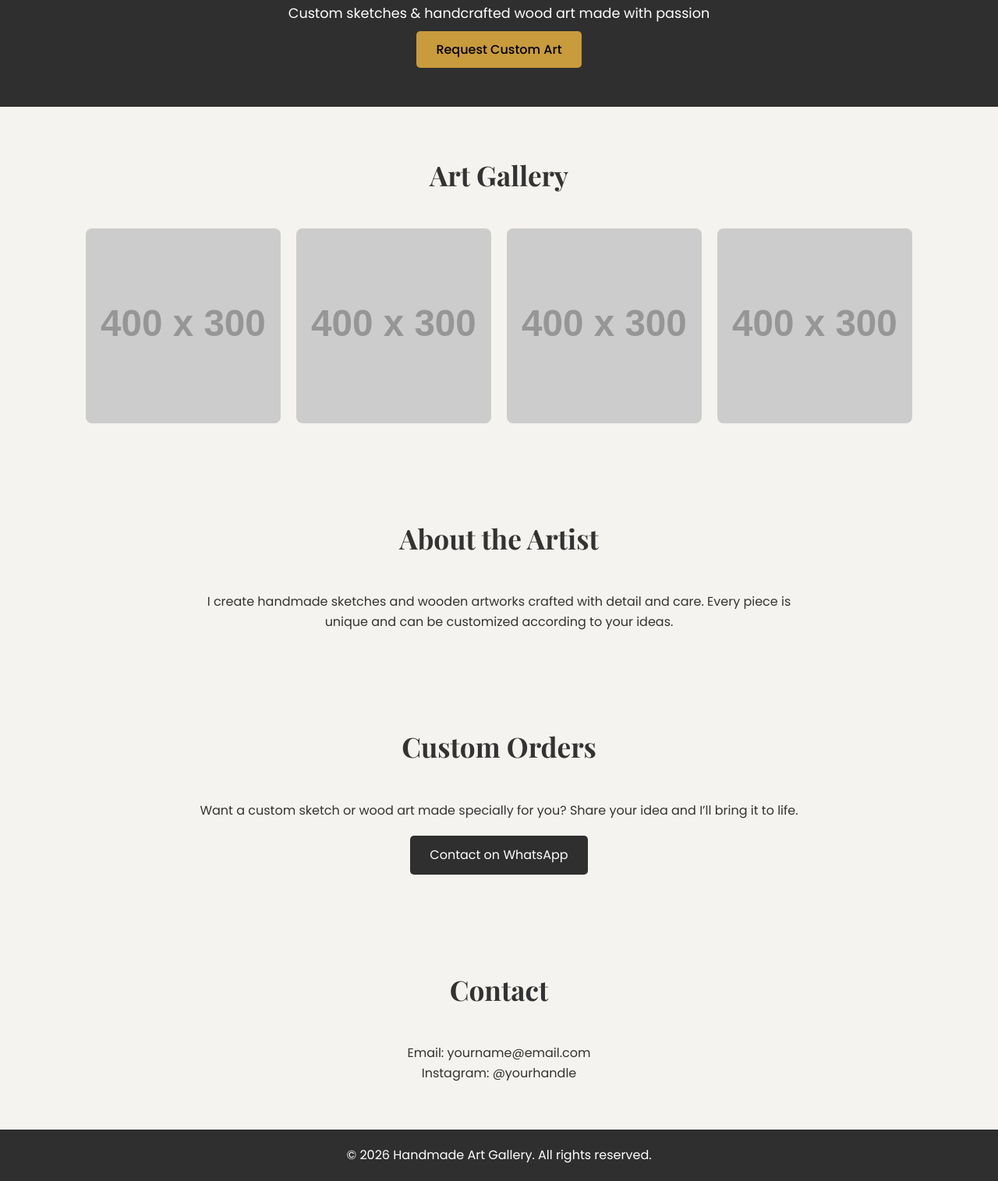
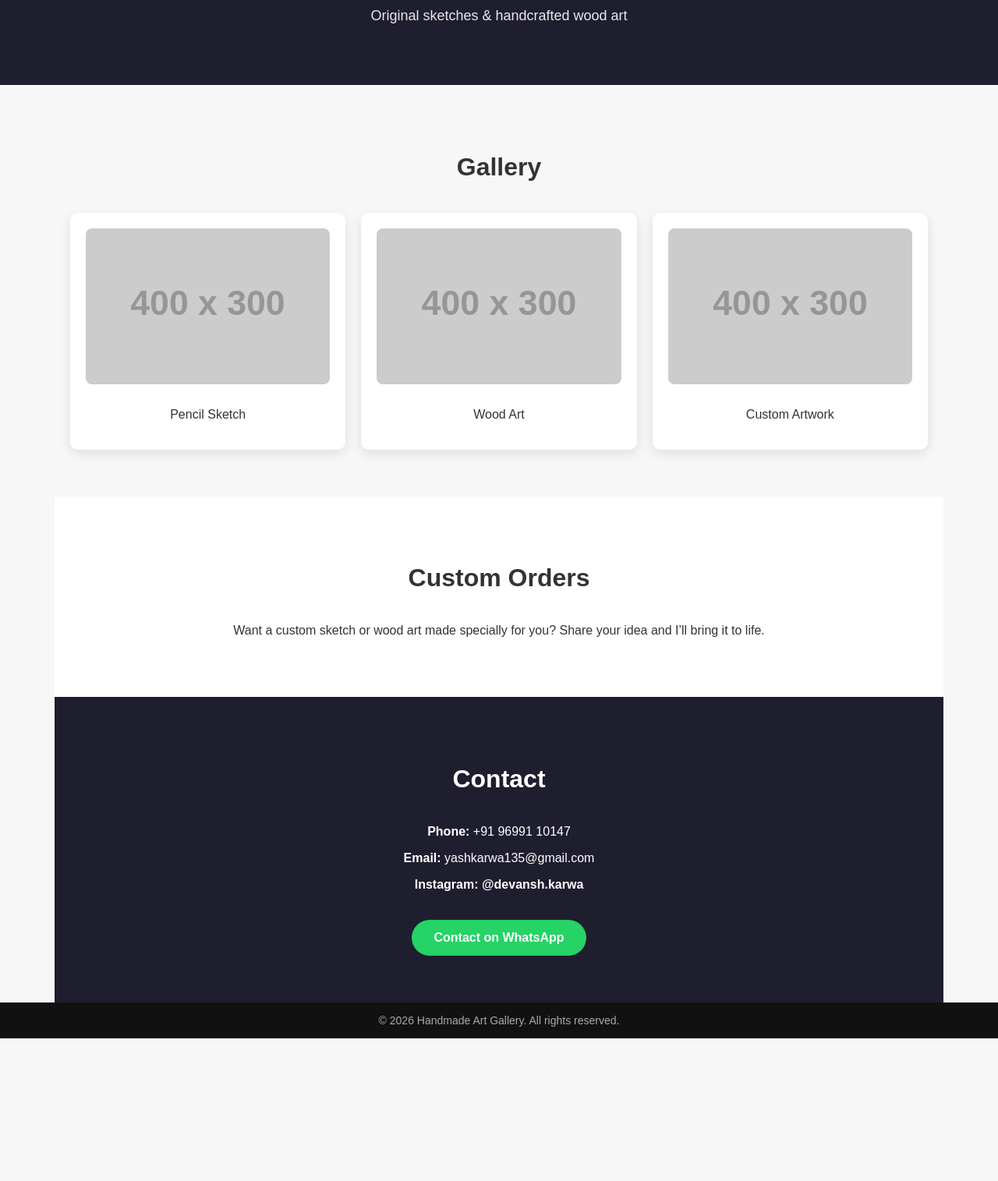
Before and after one commit to yashk135/ArtGalleryWebsite, a plain HTML site: page index.html in a window 1280 px wide. Shown: the part 144-1659 px from the top of the page at 78% size. After the commit the page ends 1476 px from the top, so only its background shows below. Drawn offline with nearby package versions, Linux system fonts and the light colour scheme; placeholder pictures from the web are drawn by us.

Commit message:
Revise index.html with new layout and styles
Updated the HTML structure, styles, and content for the Handmade Art Gallery page.

```diff
--- a/index.html
+++ b/index.html
@@ -5,48 +5,29 @@
   <meta name="viewport" content="width=device-width, initial-scale=1.0"/>
   <title>Handmade Art Gallery</title>
 
-  <!-- Google Font -->
-  <link href="https://fonts.googleapis.com/css2?family=Playfair+Display:wght@500;700&family=Poppins:wght@300;400;500&display=swap" rel="stylesheet">
-
   <style>
-    * {
+    body {
       margin: 0;
-      padding: 0;
-      box-sizing: border-box;
-    }
-
-    body {
-      font-family: 'Poppins', sans-serif;
-      background-color: #f5f3ef;
+      font-family: Arial, sans-serif;
+      background: #f7f7f7;
       color: #333;
-      line-height: 1.6;
     }
 
     header {
-      background: #2f2f2f;
-      color: #fff;
+      background: #1e1e2f;
+      color: white;
       padding: 60px 20px;
       text-align: center;
     }
 
     header h1 {
-      font-family: 'Playfair Display', serif;
-      font-size: 3rem;
+      font-size: 42px;
       margin-bottom: 10px;
     }
 
     header p {
-      font-size: 1.1rem;
-      margin-bottom: 20px;
-    }
-
-    header a {
-      background: #c89b3c;
-      color: #000;
-      padding: 12px 25px;
-      text-decoration: none;
-      font-weight: 500;
-      border-radius: 5px;
+      font-size: 18px;
+      opacity: 0.9;
     }
 
     section {
@@ -55,11 +36,10 @@
       margin: auto;
     }
 
-    section h2 {
+    h2 {
       text-align: center;
-      font-family: 'Playfair Display', serif;
-      font-size: 2.2rem;
       margin-bottom: 40px;
+      font-size: 32px;
     }
 
     .gallery {
@@ -68,98 +48,114 @@
       gap: 20px;
     }
 
+    .gallery div {
+      background: white;
+      border-radius: 10px;
+      padding: 20px;
+      text-align: center;
+      box-shadow: 0 5px 15px rgba(0,0,0,0.1);
+    }
+
     .gallery img {
       width: 100%;
-      height: 250px;
+      height: 200px;
       object-fit: cover;
       border-radius: 8px;
+      margin-bottom: 10px;
     }
 
-    .about, .custom {
+    .custom {
+      background: #ffffff;
       text-align: center;
-      max-width: 800px;
-      margin: auto;
     }
 
-    .custom a {
+    .contact {
+      background: #1e1e2f;
+      color: white;
+      text-align: center;
+    }
+
+    .contact a {
+      color: white;
+      text-decoration: none;
+      font-weight: bold;
+    }
+
+    .btn {
       display: inline-block;
       margin-top: 20px;
-      background: #2f2f2f;
-      color: #fff;
-      padding: 12px 25px;
-      text-decoration: none;
-      border-radius: 5px;
+      padding: 14px 28px;
+      background: #25D366;
+      color: white;
+      border-radius: 30px;
+      font-size: 16px;
     }
 
     footer {
-      background: #2f2f2f;
-      color: #fff;
+      background: #111;
+      color: #aaa;
       text-align: center;
-      padding: 20px;
-    }
-
-    @media (max-width: 600px) {
-      header h1 {
-        font-size: 2.2rem;
-      }
+      padding: 15px;
+      font-size: 14px;
     }
   </style>
 </head>
 
 <body>
 
-  <!-- HERO -->
 <header>
   <h1>Handmade Art Gallery</h1>
-    <p>Custom sketches & handcrafted wood art made with passion</p>
-    <a href="#contact">Request Custom Art</a>
+  <p>Original sketches & handcrafted wood art</p>
 </header>
 
-  <!-- GALLERY -->
 <section>
-    <h2>Art Gallery</h2>
+  <h2>Gallery</h2>
   <div class="gallery">
-      <img src="https://via.placeholder.com/400x300?text=Sketch+1" alt="Sketch">
-      <img src="https://via.placeholder.com/400x300?text=Sketch+2" alt="Sketch">
-      <img src="https://via.placeholder.com/400x300?text=Wood+Art+1" alt="Wood Art">
-      <img src="https://via.placeholder.com/400x300?text=Wood+Art+2" alt="Wood Art">
+    <div>
+      <img src="https://via.placeholder.com/400x300" alt="Sketch Art">
+      <p>Pencil Sketch</p>
+    </div>
+    <div>
+      <img src="https://via.placeholder.com/400x300" alt="Wood Art">
+      <p>Wood Art</p>
+    </div>
+    <div>
+      <img src="https://via.placeholder.com/400x300" alt="Custom Art">
+      <p>Custom Artwork</p>
+    </div>
   </div>
 </section>
 
-  <!-- ABOUT -->
-  <section>
-    <h2>About the Artist</h2>
-    <div class="about">
-      <p>
-        I create handmade sketches and wooden artworks crafted with detail and care.
-        Every piece is unique and can be customized according to your ideas.
-      </p>
-    </div>
-  </section>
-
-  <!-- CUSTOM ORDER -->
-  <section>
+<section class="custom">
   <h2>Custom Orders</h2>
-    <div class="custom">
   <p>
     Want a custom sketch or wood art made specially for you?
     Share your idea and I’ll bring it to life.
   </p>
-      <a href="https://wa.me/91XXXXXXXXXX" target="_blank">Contact on WhatsApp</a>
-    </div>
 </section>
 
-  <!-- CONTACT -->
-  <section id="contact">
+<section class="contact">
   <h2>Contact</h2>
-    <div class="about">
-      <p>Email: yourname@email.com</p>
-      <p>Instagram: @yourhandle</p>
-    </div>
+
+  <p><strong>Phone:</strong> +91 96991 10147</p>
+  <p><strong>Email:</strong> yashkarwa135@gmail.com</p>
+  <p>
+    <strong>Instagram:</strong>
+    <a href="https://instagram.com/devansh.karwa" target="_blank">
+      @devansh.karwa
+    </a>
+  </p>
+
+  <a
+    href="https://wa.me/919699110147"
+    target="_blank"
+    class="btn">
+    Contact on WhatsApp
+  </a>
 </section>
 
 <footer>
-    <p>© 2026 Handmade Art Gallery. All rights reserved.</p>
+  © 2026 Handmade Art Gallery. All rights reserved.
 </footer>
 
 </body>
```
Lines whose indentation alone changed are shown as unchanged.
